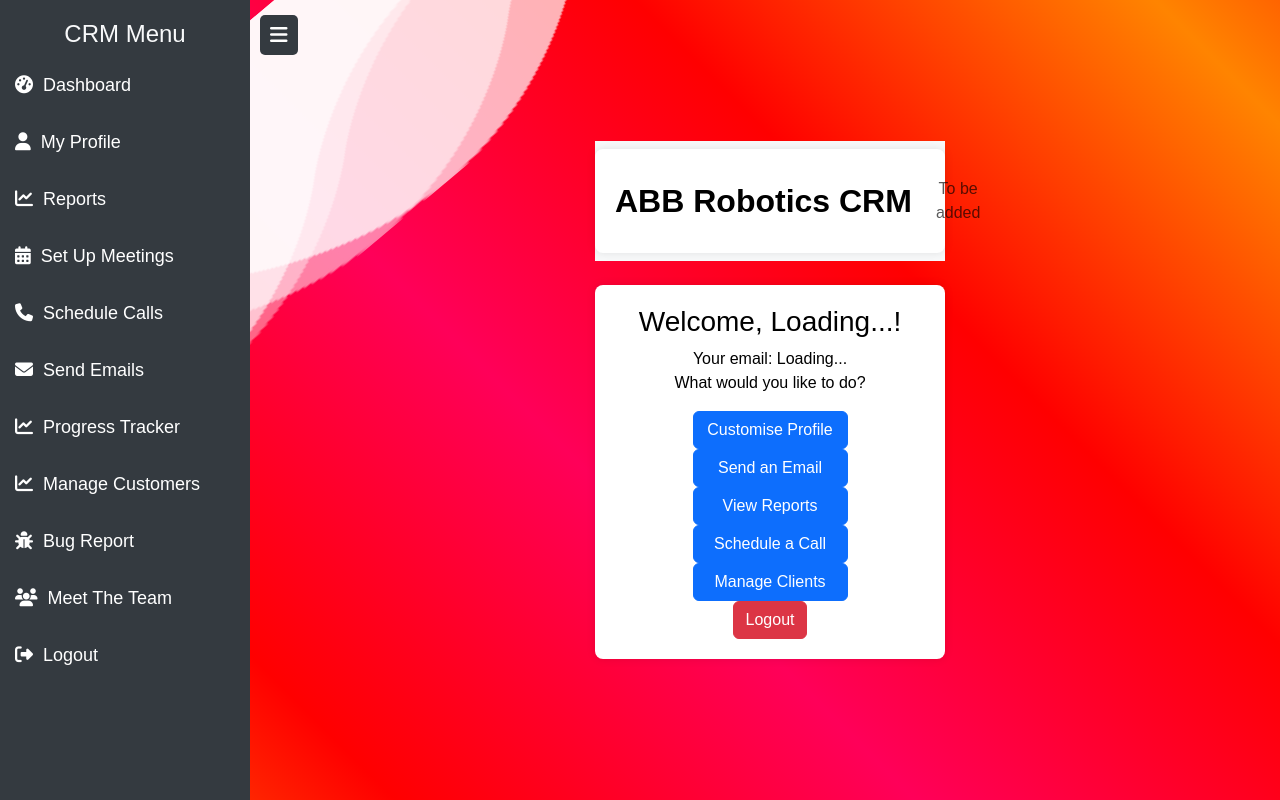
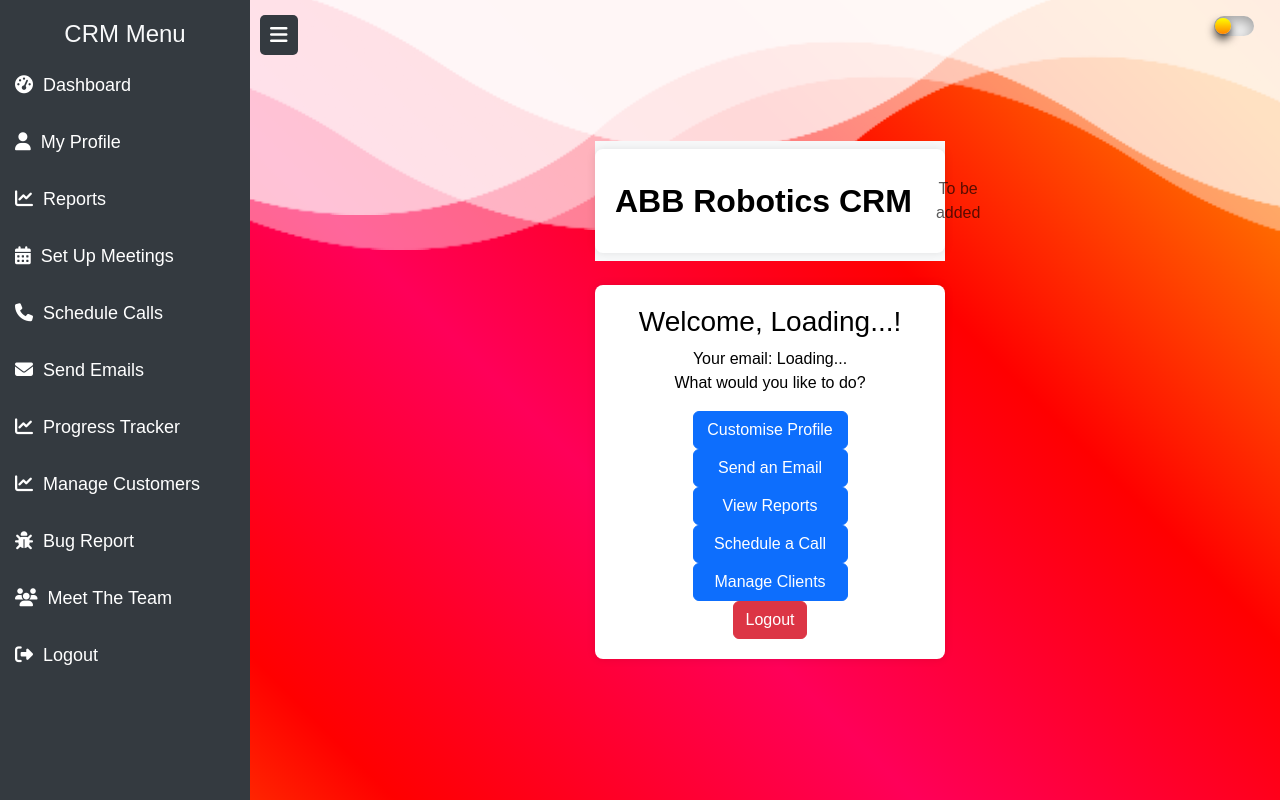
Before and after one commit to Syrup-2005/CRM-CW, a PHP site: page /CRM/dashboard.html in a window 1280 px wide. Run offline with PHP 8.4, Linux system fonts and the light colour scheme; some libraries are stand-ins or nearby versions.

Commit message:
darkmode button

```diff
--- a/dashboard.html
+++ b/dashboard.html
@@ -125,12 +125,14 @@
 </head>
 
 <body>
-    <section class="top-waves">
+    <!-- wave designs on top of page -->
+    <div class="top-waves">
         <div class="wave wave1"></div>
         <div class="wave wave2"></div>
         <div class="wave wave3"></div>
         <div class="wave wave4"></div>
-    </section>
+        <div class="corner"></div>
+    </div>
 
     <!-- Sidebar Navigation -->
     <div class="sidebar" id="sidebar">
@@ -152,6 +154,20 @@
     <div class="toggle-btn" onclick="toggleSidebar()">
         <i class="fas fa-bars"></i>
     </div>
+
+    <!-- darkmode button -->
+    <input type="checkbox" id="darkmode-toggle" class="darkmode-toggle">
+    <label for="darkmode-toggle" class="darkmode-btn"></label>
+
+    <!-- Darkmode button toggle script -->
+    <script>
+        const toggleButton = document.getElementById("darkmode-toggle");
+
+        async function toggleTheme()
+        {
+            document.body.classList.toggle("dark-mode");
+        }
+     </script>
 
     <!-- Main Content Section -->
     <div class="content">
--- a/styles.css
+++ b/styles.css
@@ -1,4 +1,11 @@
-/* Reset some default styles */
+:root
+{
+    --text-color: black;
+    --gradient-color1: ;
+    --gradient-color2: ;
+    --gradient-color3: ;
+}
+
 body {
     font-family: 'Times New Roman', Times, serif;
     background-color: #858080;
@@ -26,6 +33,58 @@ body
     color: rgb(0, 0, 0); /* Adjust text color for visibility */
 }
 
+/* input */
+.darkmode-toggle
+{
+    width: 0;
+    height: 0;
+    visibility: hidden;
+}
+
+/* label */
+.darkmode-btn
+{
+    width: 40px;
+    height: 20px;
+    position: absolute;
+    top: 2%;
+    right: 2%;
+
+    display: block;
+    background-color: white;
+    border-radius: 200px;
+    box-shadow:
+        inset 0px 5px 15px rgba(0, 0, 0, 0.4),
+        inset 0px -5px 15px rgba(255, 255, 255, 0.4);
+    transition: 0.3s;
+}
+
+.darkmode-btn::after
+{
+    content: "";
+    width: 16px;
+    height: 16px;
+    position: absolute;
+    top: 2px;
+    left: 1px;
+    background: linear-gradient(180deg, yellow, rgb(255, 132, 0));
+    border-radius: 180px;
+    box-shadow: 0px 5px 10px rgba(0, 0, 0, 0.8);
+    transition: 0.3s;
+}
+
+.darkmode-toggle:checked + .darkmode-btn
+{
+    background: darkgray;
+}
+
+.darkmode-toggle:checked + .darkmode-btn::after
+{
+    left: 39px;
+    transform: translate(-100%);
+    background: linear-gradient(180deg, navy, violet);
+}
+
 @keyframes gradientAnimation
 {
     /* initial bg-pos set to x=100, y=0
@@ -48,14 +107,14 @@ body
     height: 100vh;
     background: transparent;
     overflow: hidden;
+    rotate: 180deg;
 }
 
 .top-waves .wave
 {
     position: absolute;
-    top: 0%;
-    left: -25%;
-    rotate: 140deg;
+    bottom: 0%;
+    left: 0%;
     width: 100%;
     height: 250px;
     background: url(images/wave.png);
@@ -69,7 +128,7 @@ body
     z-index: 1000; /* sets position on layer */
     opacity: 0.7;
     animation-delay: 0s;
-    bottom: 0;
+    bottom: -100px;
 }
 
 .top-waves .wave.wave2
@@ -78,7 +137,7 @@ body
     z-index: 999; /* sets position on layer */
     opacity: 0.6;
     animation-delay: -5s;
-    bottom: 20px;
+    bottom: -35px;
 }
 
 .top-waves .wave.wave3
@@ -87,7 +146,7 @@ body
     z-index: 998; /* sets position on layer */
     opacity: 0.5;
     animation-delay: -2s;
-    bottom: 35px;
+    bottom: -20px;
 }
 
 .top-waves .wave.wave4
@@ -96,7 +155,7 @@ body
     z-index: 997; /* sets position on layer */
     opacity: 0.4;
     animation-delay: -7s;
-    bottom: 100px;
+    bottom: 0px;
 }
 
 @keyframes waveAnimation
```
Also changed, not shown: 1 other file.
